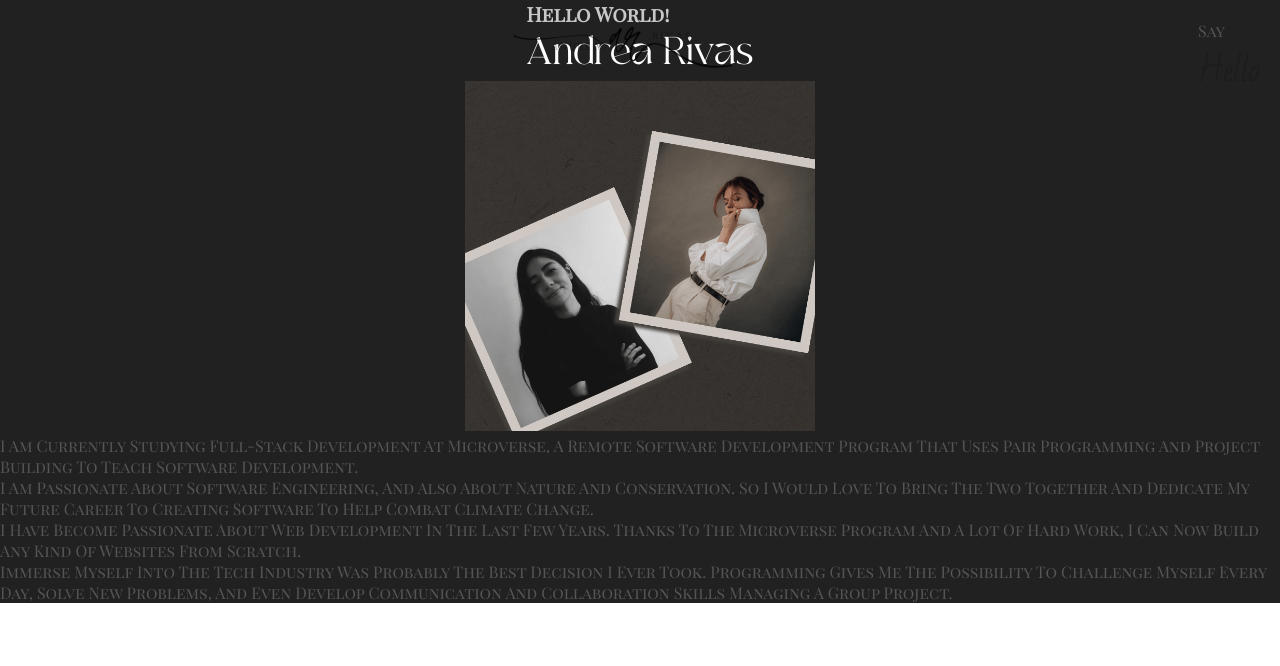
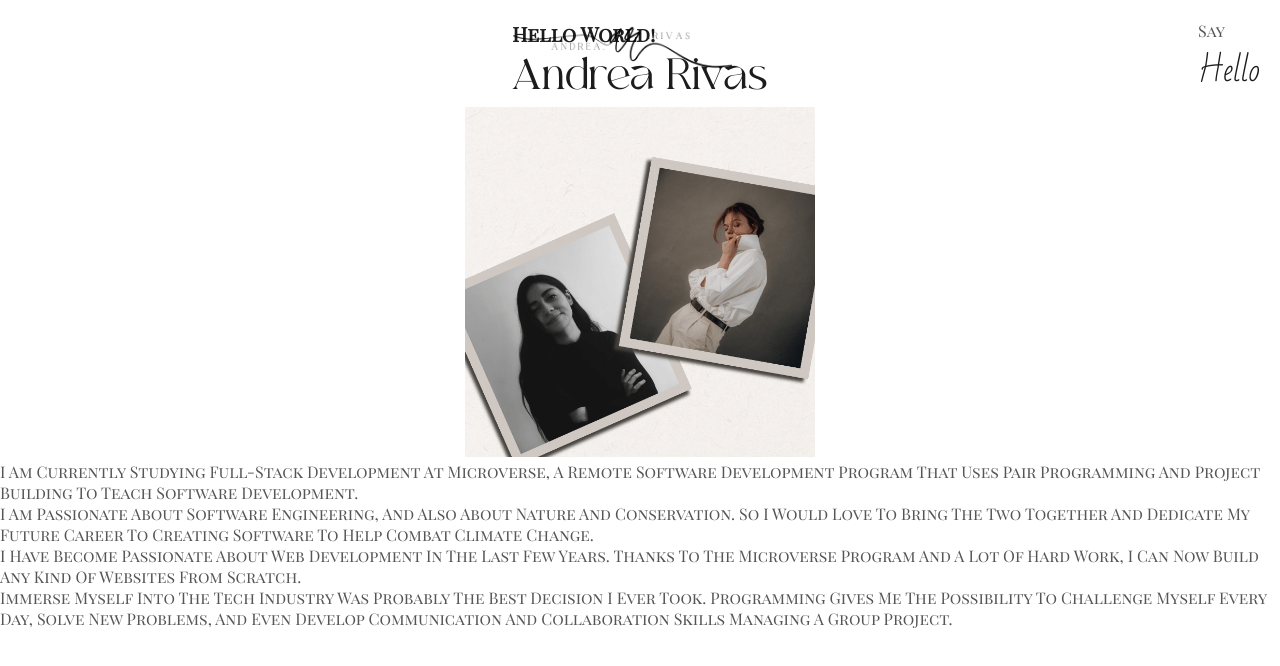
Before and after one commit to rivasbolinga/my-portfolio, a React (Create React App) app: page /about in a window 1280 px wide. Shown: the top 666 px of the page. Built offline with nearby package versions, Linux system fonts and the light colour scheme; a web font is replaced by a local one.

Commit message:
change color background

```diff
--- a/src/pages/AboutPage.js
+++ b/src/pages/AboutPage.js
@@ -12,6 +12,7 @@ const AboutPage = () => (
     <div className="image-container">
       <img src={me} className="images" alt="me" />
     </div>
+    <div className="">
       <p>
         I am currently studying Full-Stack development at Microverse, a remote
         software development program that uses pair programming and project
@@ -25,16 +26,16 @@ const AboutPage = () => (
       <p>
         I have become passionate about web development in the last few years.
         Thanks to the Microverse program and a lot of hard work, I can now build
-      any kind of websites from scratch.
-      {' '}
+        any kind of websites from scratch.{' '}
       </p>
       <p>
         Immerse myself into the tech industry was probably the best decision I
-      ever took. Programming gives me the possibility to challenge myself every
-      day, solve new problems, and even develop communication and collaboration
-      skills managing a group project.
+        ever took. Programming gives me the possibility to challenge myself
+        every day, solve new problems, and even develop communication and
+        collaboration skills managing a group project.
       </p>
+    </div>
   </section>
-);
+)
 
 export default AboutPage;
--- a/src/styles/about.scss
+++ b/src/styles/about.scss
@@ -1,7 +1,7 @@
 @import './common.scss';
 
 .about-section {
-  background-color: rgb(33,33,33);
+  padding: 20px 0;
   color: rgba(255, 255, 255, 0.754);
   display: flex;
   flex-direction: column;
@@ -18,12 +18,13 @@
   font-size: 20px;
   font-family: $primary-font;
   text-transform: capitalize;
+  color: $primary-color-black;
   }
 }
 
 .name-surname {
   font-family: $primary-title;
-  color: white;
-  font-size: 40px;
+  color: $primary-color-black;
+  font-size: 45px;
   font-weight: 100;
 }
--- a/src/styles/navbar.scss
+++ b/src/styles/navbar.scss
@@ -1,7 +1,7 @@
 @import './common.scss';
 
 .navbar {
-  background-color: rgb(250, 250, 250);
+  background-color: rgba(250, 250, 250, 0);
   display: flex;
   flex-direction: row;
   justify-content: space-between;
```
Lines whose indentation alone changed are shown as unchanged.
